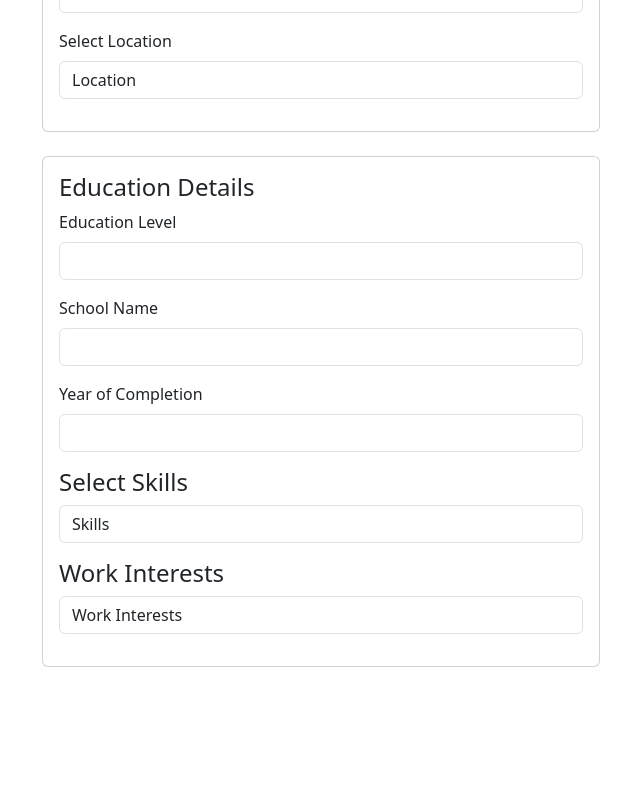
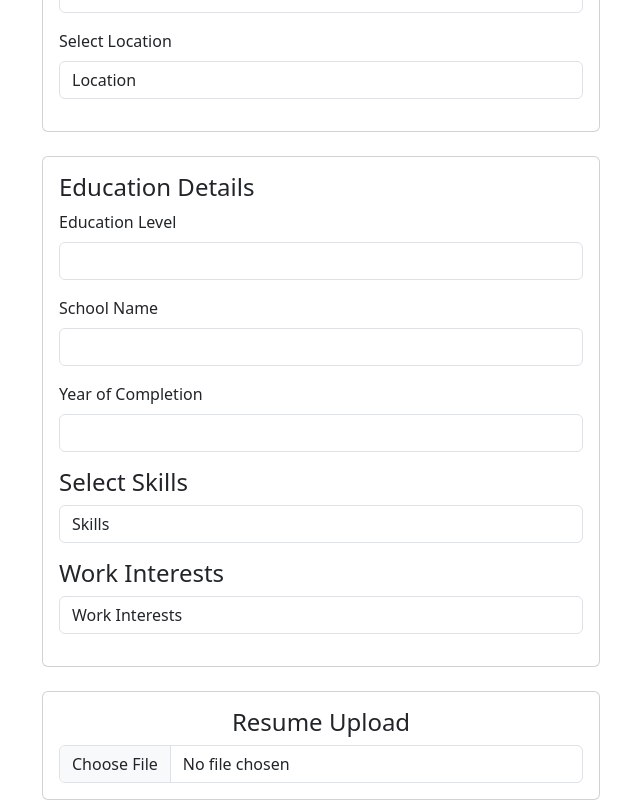
Before and after one commit to Swahilipot-Hub-Developers/fursa2.0-web, a Next.js app: page /jobseeker/skills in a window 1280 px wide. Shown: the part 278-1078 px from the top of the page, without its empty margins (319-959 px from the left). Before the commit the page ends 945 px from the top, so only its background shows below. Built offline with nearby package versions, Linux system fonts and the light colour scheme.

Commit message:
resume upload section

```diff
--- a/src/pages/jobseeker/skills.js
+++ b/src/pages/jobseeker/skills.js
@@ -115,6 +115,27 @@ const SkillsPage = ({ firstName }) => {
             </div>
           </div>
         </div>
+        {/* Resume Upload Section */}
+        <div className="col-md-6 col-12 mt-4 text-center">
+          <div className="card">
+            <div className="card-body">
+              <h4 className="mb-2">Resume Upload</h4>
+              <label htmlFor="resume" className="form-label visually-hidden">
+                Resume Upload
+              </label>
+              <div className="d-flex align-items-center justify-content-center">
+                {/* Add your upload icon here */}
+                <input
+                  type="file"
+                  className="form-control"
+                  id="resume"
+                  accept=".pdf, .doc, .docx"
+                  required
+                />
+              </div>
+            </div>
+          </div>
+        </div>
       </div>
     );
   };
```
